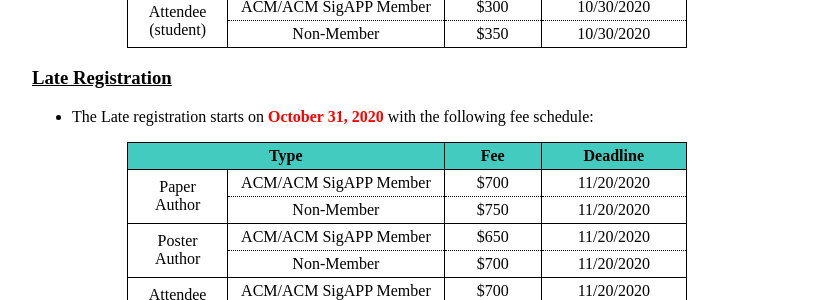
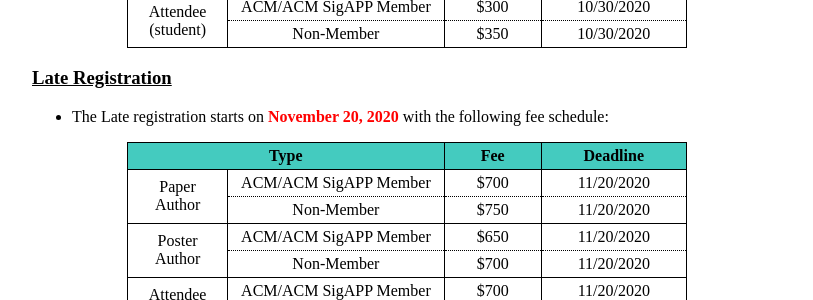
Before and after one commit to icea-conf/2020, a Jekyll site: the page built from registration/index.html, in a window 1280 px wide. Shown: the part 1315-1615 px from the top of the page, without its empty margins (233-1046 px from the left). Built offline with Jekyll 4.4.1, drawn with Linux system fonts in a browser that asks for light colours.

Commit message:
Update index.html

```diff
--- a/registration/index.html
+++ b/registration/index.html
@@ -165,7 +165,7 @@ title: ICEA 2020
 
                <h3><u>Late Registration</u></h3>
                <ul>
-                    <li><p>The Late registration starts on <b style="color: #FF0000">October 31, 2020</b> with the following fee schedule:</p></li>
+                    <li><p>The Late registration starts on <b style="color: #FF0000">November 20, 2020</b> with the following fee schedule:</p></li>
                </ul>
                <center>
                <table class="tlayout" cellspacing="0">
```
